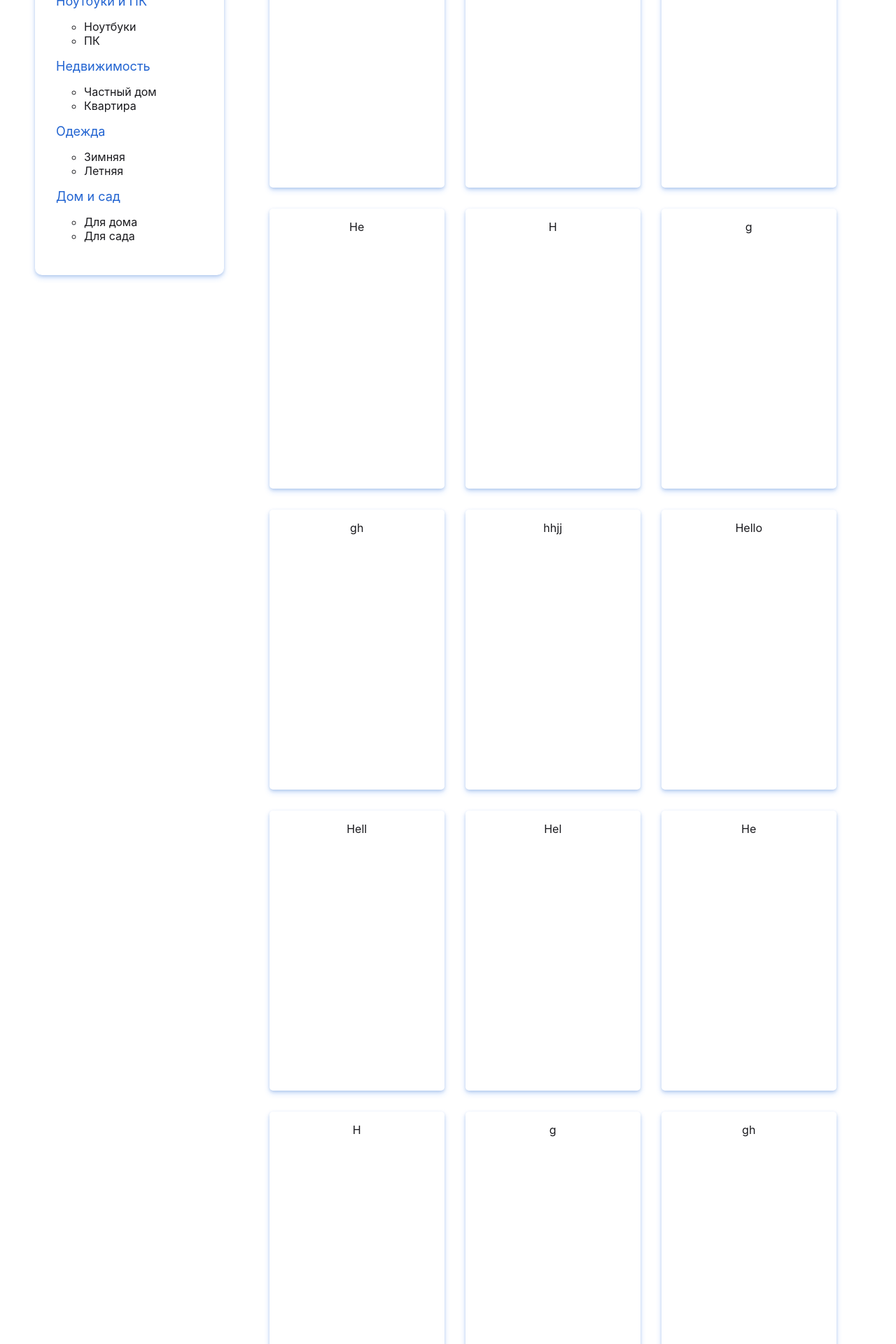
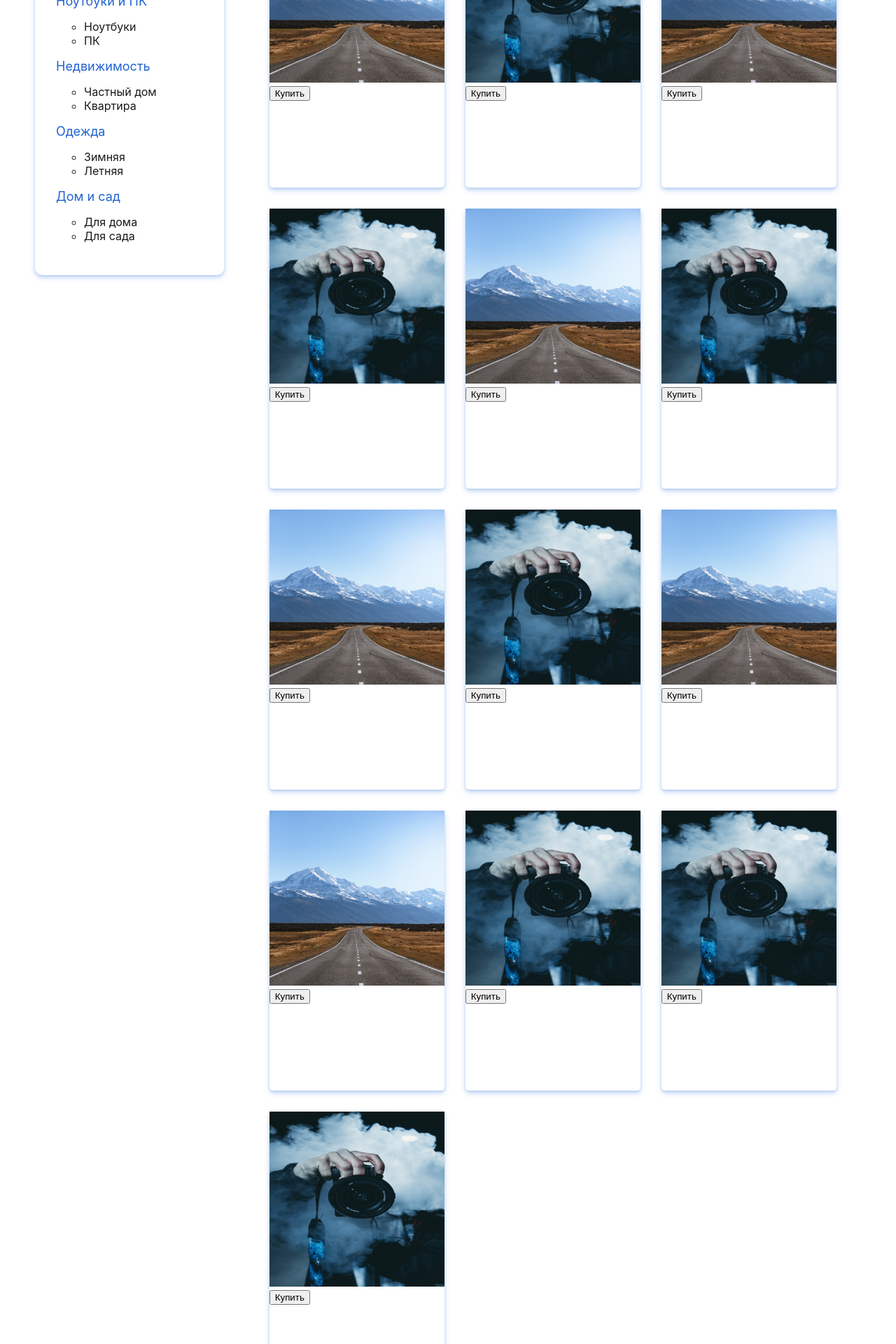
Before and after one commit to zavsik/shopka, a Next.js app: page / in a window 1280 px wide. Shown: the part 260-2180 px from the top of the page at 70% size. Built offline with nearby package versions, Linux system fonts and the light colour scheme.

Commit message:
fixProducts

```diff
--- a/pages/components/product.js
+++ b/pages/components/product.js
@@ -1,10 +1,12 @@
 import styles from '../../styles/Product.module.scss'
+import Image from 'next/image'
 
-export default function Product({children}) {
+export default function Product(props) {
 
     return(
         <div className={styles.container}>
-            <p>{children}</p>
+            <Image src={props.link} width={250} height={250} />
+            <button>Купить</button>
         </div>
     )
 }
--- a/pages/index.js
+++ b/pages/index.js
@@ -59,22 +59,20 @@ export default function Home() {
           </div>
           <div className={styles.wrapper}>
             <div className={styles.products}>
-              <Product>Hello</Product>
-              <Product>Hell</Product>
-              <Product>Hel</Product>
-              <Product>He</Product>
-              <Product>H</Product>
-              <Product>g</Product>
-              <Product>gh</Product>
-              <Product>hhjj</Product>
-              <Product>Hello</Product>
-              <Product>Hell</Product>
-              <Product>Hel</Product>
-              <Product>He</Product>
-              <Product>H</Product>
-              <Product>g</Product>
-              <Product>gh</Product>
-              <Product>hhjj</Product>
+              <Product link='/photo.jpeg'>Hello</Product>
+              <Product link='/photo_2.jpeg'>Hello</Product>
+              <Product link='/photo.jpeg'>Hello</Product>
+              <Product link='/photo_2.jpeg'>Hello</Product>
+              <Product link='/photo.jpeg'>Hello</Product>
+              <Product link='/photo_2.jpeg'>Hello</Product>
+              <Product link='/photo.jpeg'>Hello</Product>
+              <Product link='/photo_2.jpeg'>Hello</Product>
+              <Product link='/photo.jpeg'>Hello</Product>
+              <Product link='/photo.jpeg'>Hello</Product>
+              <Product link='/photo_2.jpeg'>Hello</Product>
+              <Product link='/photo_2.jpeg'>Hello</Product>
+              <Product link='/photo_2.jpeg'>Hello</Product>
+
             </div>
           </div>
         </div>
--- a/styles/Main.module.scss
+++ b/styles/Main.module.scss
@@ -115,12 +115,11 @@
 }
 
 .wrapper{
-  position: relative;
-  display: flex;
-  justify-content: flex-end;
   margin-left: 50px;
+  width: 100%;
   .products{
     display: flex;
     flex-wrap: wrap;
+    justify-content: flex-start;
   }
 }
--- a/styles/Product.module.scss
+++ b/styles/Product.module.scss
@@ -2,12 +2,9 @@
     margin: 15px;
     width: 250px;
     height: 400px;
-    display: flex;
-    justify-content: center;
     box-shadow: 0px 2px 4px
       rgba(27, 78, 163, 0.2),
       0px 4px 8px
       rgba(41, 121, 255, 0.2);
-
     border-radius: 5px;
 }
```
Also changed, not shown: public/photo.jpeg (added), public/photo_2.jpeg (added).
